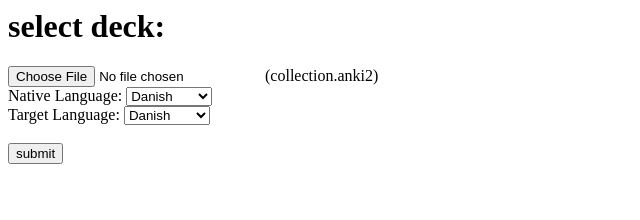
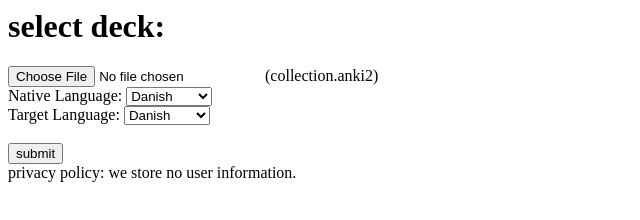
Before and after one commit to jakeprobst/iplus1, a plain HTML site: page web/client/index.html in a window 1280 px wide. Shown: the whole page, without its empty margins (0-640 px from the left). Drawn offline with Linux system fonts and the light colour scheme; a script that the page names is missing.

Commit message:
privacy policy

```diff
--- a/web/client/index.html
+++ b/web/client/index.html
@@ -48,11 +48,10 @@
     <input type="button" value="submit" id="submit" />
 
 
-    <div id="content"></div>
+    <div id="content">privacy policy: we store no user information.</div>
 
 
     <script src="iplus1.js"></script>
 
-
     </body>
 </html>
```
